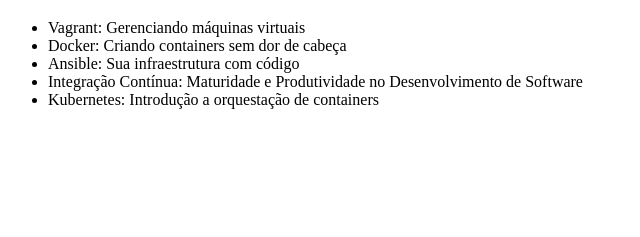
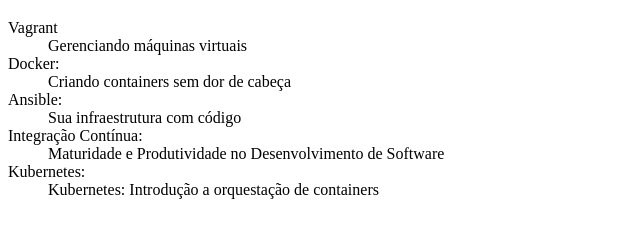
Before and after one commit to yasjcarvalho/testando, a plain HTML site: page index.html in a window 1280 px wide. Shown: the part 61-298 px from the top of the page, without its empty margins (0-640 px from the left). Drawn offline with Linux system fonts and the light colour scheme.

Commit message:
Trocando UL por DL e separando os títulos

```diff
--- a/index.html
+++ b/index.html
@@ -8,12 +8,21 @@
   <body>
     <h1>Cursos de DevOps</h1>
 
-    <ul>
-      <li>Vagrant: Gerenciando máquinas virtuais</li>
-      <li>Docker: Criando containers sem dor de cabeça</li>
-      <li>Ansible: Sua infraestrutura com código</li>
-      <li>Integração Contínua: Maturidade e Produtividade no Desenvolvimento de Software</li>
-      <li>Kubernetes: Introdução a orquestação de containers</li>
-    </ul>
+    <dl>
+      <dt>Vagrant</dt>
+      <dd>Gerenciando máquinas virtuais</dd>
+
+      <dt>Docker:</dt>
+      <dd>Criando containers sem dor de cabeça</dd>
+
+      <dt>Ansible:</dt>
+      <dd>Sua infraestrutura com código</dd>
+
+      <dt>Integração Contínua:</dt>
+      <dd>Maturidade e Produtividade no Desenvolvimento de Software</dd>
+
+      <dt>Kubernetes:</dt>
+      <dd>Kubernetes: Introdução a orquestação de containers</dd>
+    </dl>
   </body>
 </html>
```
